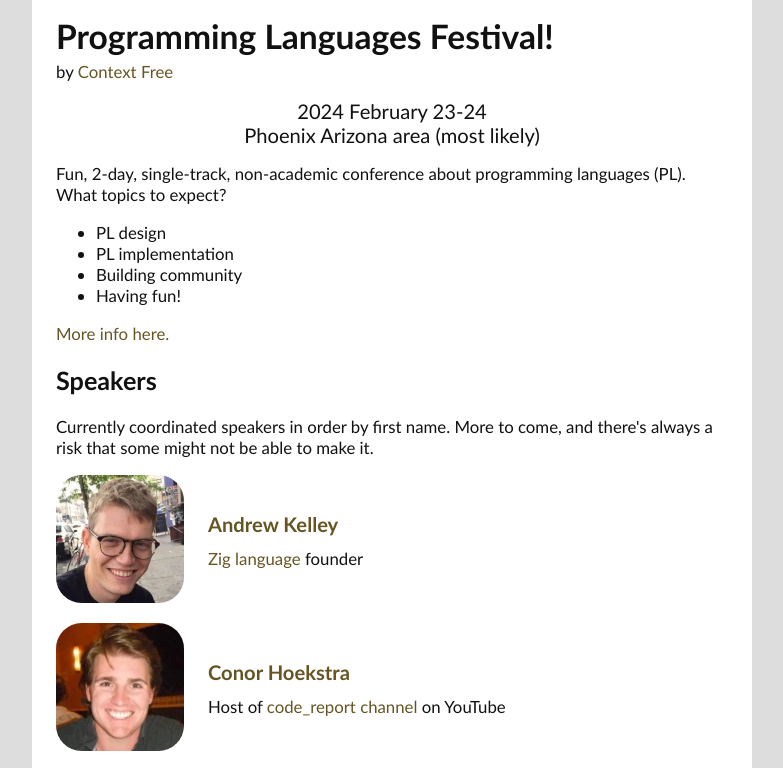
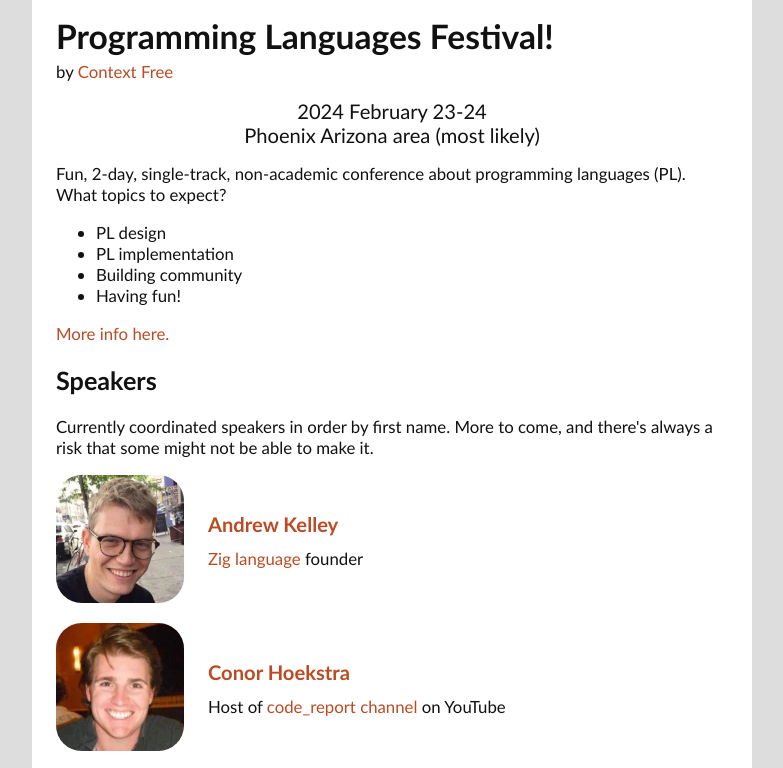
Before and after one commit to contextfreeinfo/plfestival, a plain HTML site: page index.html in a window 1280 px wide. Shown: the top 768 px of the page, without its empty margins (248-1031 px from the left). Drawn offline with Linux system fonts and the light colour scheme.

Commit message:
Stand links out more

```diff
--- a/index.css
+++ b/index.css
@@ -12,7 +12,7 @@
         --backer: #ddd;
         --background: white;
         --color: #111;
-        --link-color: #652;
+        --link-color: #bb4b23;
     }
 }
 
```
